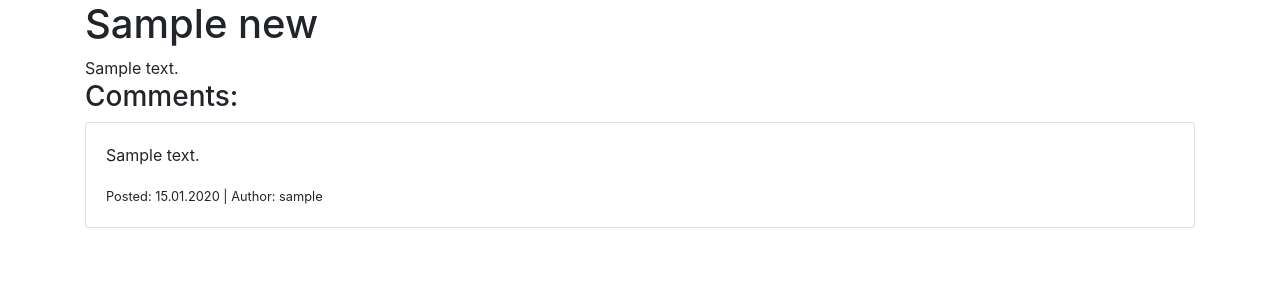
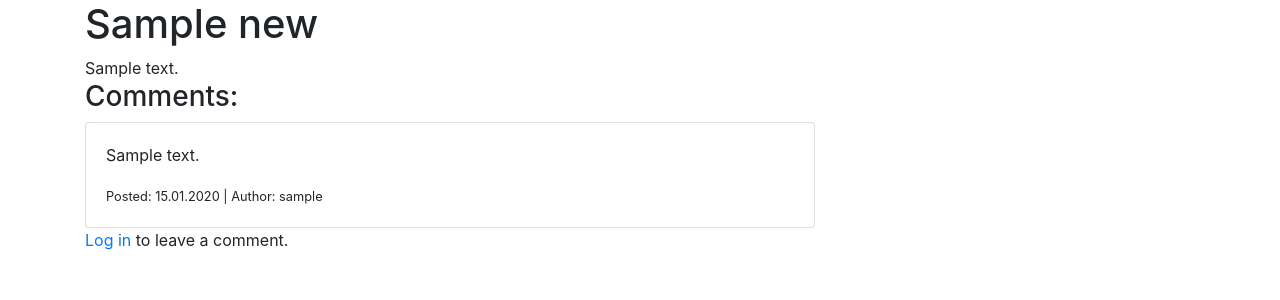
Before and after one commit to alix-ie/lp_web, a Flask app: page /news/1 in a window 1280 px wide. Shown: the part 56-356 px from the top of the page. Run offline with Flask 2, Linux system fonts and the light colour scheme; tables that the repository leaves empty hold one stand-in row (values such as "Sample post"); some libraries are stand-ins or nearby versions.

Commit message:
Add comments add form

```diff
--- /dev/null
+++ b/web/news/forms.py
@@ -0,0 +1,15 @@
+from flask_wtf import FlaskForm
+from wtforms import HiddenField, StringField, SubmitField
+from wtforms.validators import DataRequired, ValidationError
+
+from web.news.models import News
+
+
+class AddCommentForm(FlaskForm):
+    news_id = HiddenField('News id', validators=[DataRequired()])
+    comment_text = StringField('Comment', validators=[DataRequired()], render_kw={'class': 'form-control'})
+    submit = SubmitField('Send', render_kw={'class': 'btn btn-primary'})
+
+    def validate_news_id(self, news_id):
+        if not News.query.get(news_id.data):
+            raise ValidationError('You are trying to leave a comment to a non-existent article')
--- a/web/news/views.py
+++ b/web/news/views.py
@@ -1,7 +1,10 @@
-from flask import abort, Blueprint, current_app, render_template
+from flask import abort, Blueprint, current_app, flash, redirect, render_template, request
+from flask_login import current_user, login_required
 
+from web.db import db
+from web.news.forms import AddCommentForm
+from web.news.models import Comment, News
 from web.weather import weather_by_city
-from web.news.models import News
 
 blueprint = Blueprint('news', __name__)
 
@@ -17,8 +20,32 @@ def index():
 @blueprint.route('/news/<int:news_id>')
 def single_news(news_id):
     news = News.query.filter(News.id == news_id).first()
+    add_comment_form = AddCommentForm(news_id=news.id)
 
     if not news:
         abort(404)
 
-    return render_template('news/single_news.html', page_title=news.title, news=news)
+    return render_template('news/single_news.html', page_title=news.title, news=news, add_comment_form=add_comment_form)
+
+
+@blueprint.route('/news/add-comment', methods=['POST'])
+@login_required
+def add_comment():
+    form = AddCommentForm()
+
+    if form.validate_on_submit():
+        new_comment = Comment(
+            text=form.comment_text.data,
+            news_id=form.news_id.data,
+            user_id=current_user.id
+        )
+        db.session.add(new_comment)
+        db.session.commit()
+        flash('Comment was added successfully.')
+
+    else:
+        for field, errors in form.errors.items():
+            for error in errors:
+                flash(f'{getattr(form, field).label.text}: {error}')
+
+    return redirect(request.referrer)
--- a/web/templates/news/single_news.html
+++ b/web/templates/news/single_news.html
@@ -5,8 +5,6 @@
         <div class="col-8 news-content">
             {% include 'messages.html' %}
             {{ news.text|safe }}
-        </div>
-    </div>
             {% if news.comments %}
                 <h3>Comments:</h3>
                     {% for comment in news.comments %}
@@ -21,4 +19,20 @@
                         </div>
                     {% endfor %}
             {% endif %}
+            {% if current_user.is_authenticated %}
+                <form action="{{ url_for('news.add_comment') }}" method="POST">
+                    {{ add_comment_form.hidden_tag() }}
+                    <div class="form-group">
+                        {{ add_comment_form.comment_text.label }}
+                        {{ add_comment_form.comment_text() }}
+                    </div>
+                    {{ add_comment_form.submit() }}
+                </form>
+            {% else %}
+                <div>
+                    <p><a href="{{ url_for('user.login') }}">Log in</a> to leave a comment.</p>
+                </div>
+            {% endif %}
+        </div>
+    </div>
 {% endblock %}
```
Lines whose indentation alone changed are shown as unchanged.
